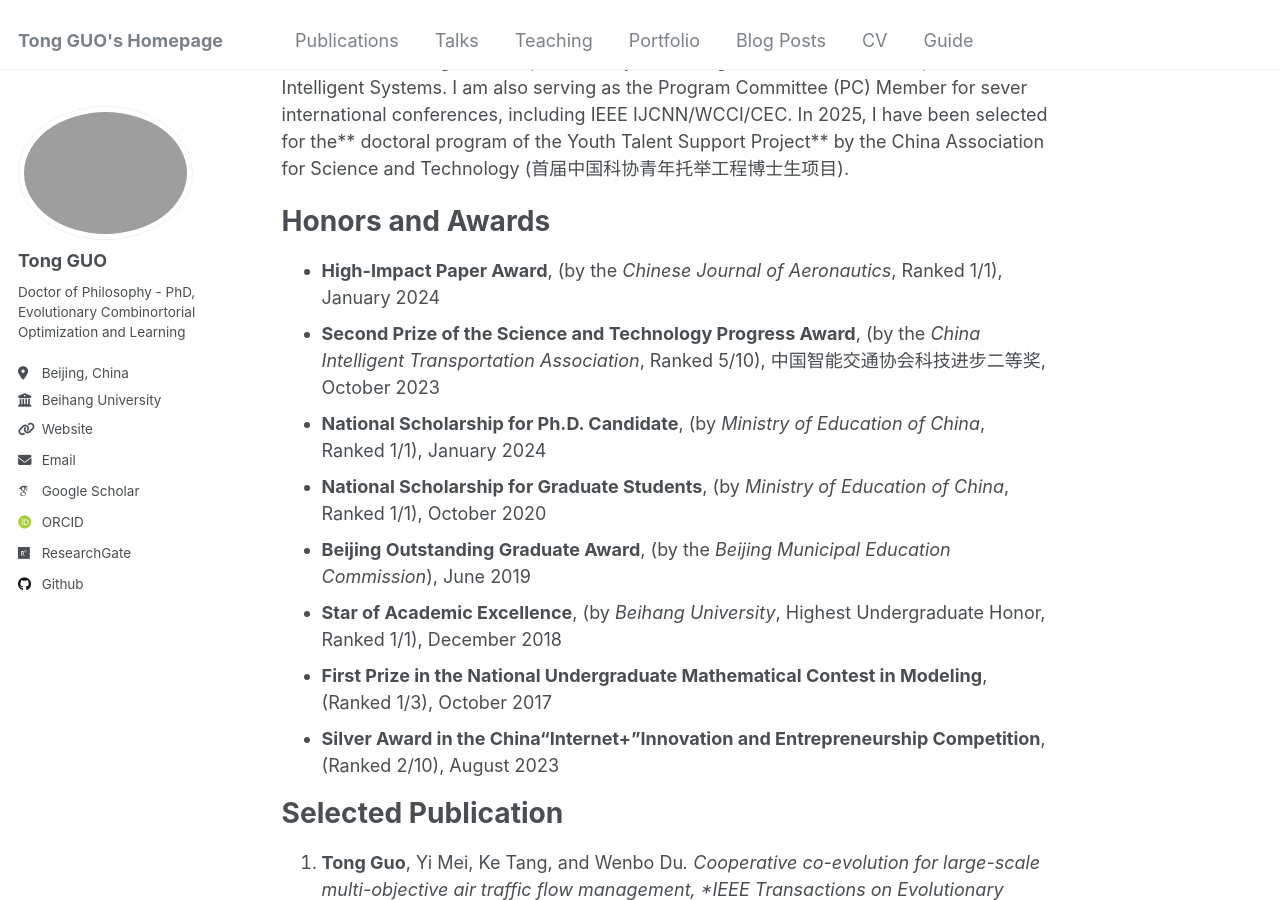
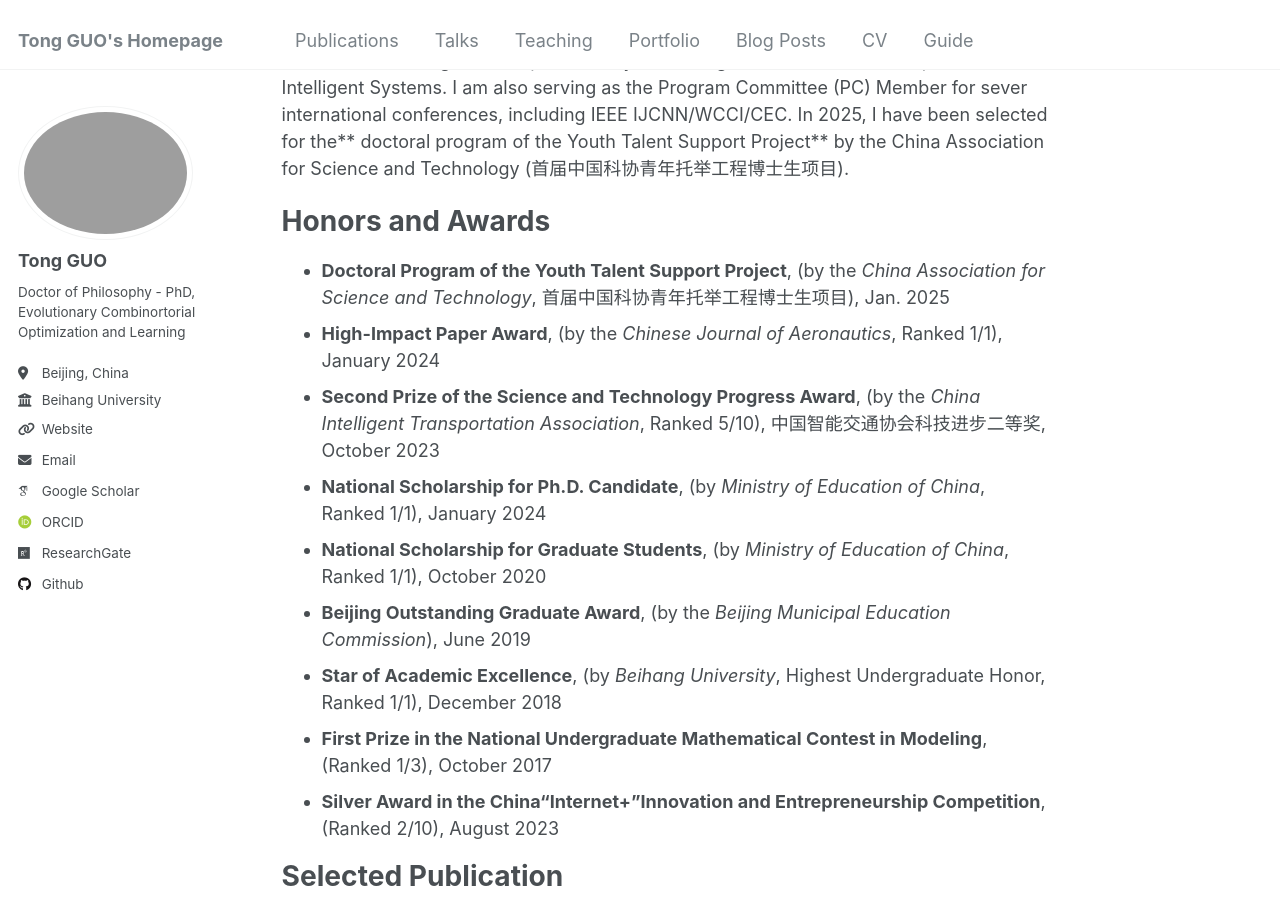
Before and after one commit to buaaguotong/buaaguotong.github.io, a Jekyll site: the page built from _pages/about.md, in a window 1280 px wide and 900 px high, scrolled down 445 px. Built offline with Jekyll 4.4.1, drawn with Linux system fonts in a browser that asks for light colours; some web fonts are replaced.

Commit message:
Update about.md

```diff
--- a/_pages/about.md
+++ b/_pages/about.md
@@ -15,6 +15,7 @@ In 2025, I have been selected for the** doctoral program of the Youth Talent Sup
 
 Honors and Awards
 ======
+* **Doctoral Program of the Youth Talent Support Project**, (by the *China Association for Science and Technology*, 首届中国科协青年托举工程博士生项目), Jan. 2025
 * **High-Impact Paper Award**, (by the *Chinese Journal of Aeronautics*, Ranked 1/1), January 2024
 * **Second Prize of the Science and Technology Progress Award**, (by the *China Intelligent Transportation Association*, Ranked 5/10), 中国智能交通协会科技进步二等奖, October 2023
 * **National Scholarship for Ph.D. Candidate**, (by *Ministry of Education of China*, Ranked 1/1), January 2024
```
